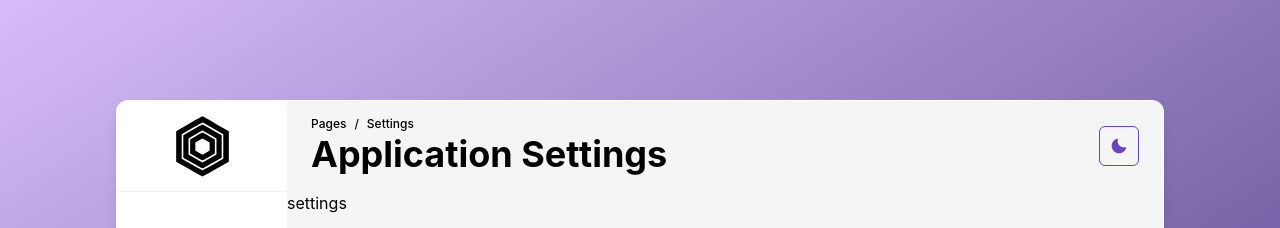
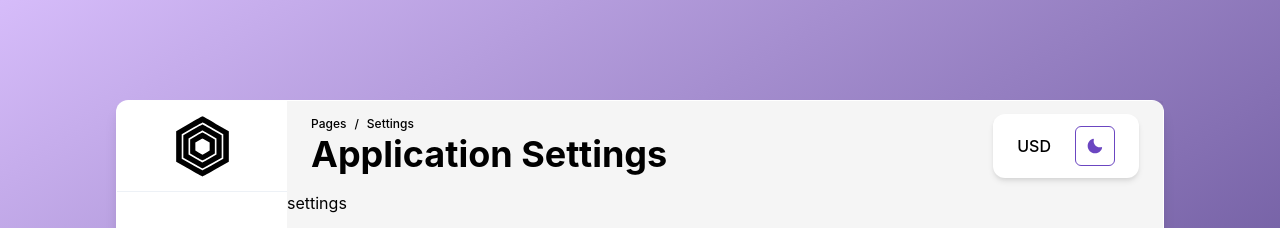
Before and after one commit to qrxt/currency, a React (Vite) app: page /settings in a window 1280 px wide. Shown: the top 228 px of the page. Built offline with nearby package versions, Linux system fonts and the light colour scheme.

Commit message:
Add basic currency text to Header

```diff
--- a/src/components/Header/Header.tsx
+++ b/src/components/Header/Header.tsx
@@ -9,6 +9,8 @@ import {
   BreadcrumbLink,
   IconButton,
   Heading,
+  Text,
+  Tooltip,
 } from "@chakra-ui/react";
 import { css } from "@emotion/react";
 import { MoonIcon, SunIcon } from "@chakra-ui/icons";
@@ -28,6 +30,9 @@ function Header() {
   const colorModeMessage = `Set ${colorMode} mode`;
   const colorModeIcon = colorMode === "light" ? <MoonIcon /> : <SunIcon />;
 
+  const basicCurrencyColor = useColorModeValue("black", "white");
+  const controlsBg = useColorModeValue("white", "whiteAlpha.200");
+
   return (
     <Box as="header" css={headerStyles} bg={bg}>
       <Flex h="100%" alignItems="center" px="6" justifyContent="space-between">
@@ -40,15 +45,23 @@ function Header() {
             </BreadcrumbItem>
 
             <BreadcrumbItem isCurrentPage>
-              <BreadcrumbLink as={RouterLink} to={pathname}>
-                {name}
-              </BreadcrumbLink>
+              <span>{name}</span>
             </BreadcrumbItem>
           </Breadcrumb>
 
           <Heading as="h1">{heading}</Heading>
         </Box>
 
+        <Box py={3} px={6} borderRadius="xl" boxShadow="md" bg={controlsBg}>
+          <Flex alignItems="center">
+            <Box mr={6}>
+              <Tooltip label="Basic currency" placement="auto-end">
+                {/* TODO: set actual basic currency */}
+                <Text fontWeight="medium" color={basicCurrencyColor}>
+                  USD
+                </Text>
+              </Tooltip>
+            </Box>
             <IconButton
               onClick={toggleColorMode}
               aria-label={colorModeMessage}
@@ -57,6 +70,8 @@ function Header() {
             />
           </Flex>
         </Box>
+      </Flex>
+    </Box>
   );
 }
 
--- a/src/components/Sidebar/Sidebar.tsx
+++ b/src/components/Sidebar/Sidebar.tsx
@@ -32,12 +32,7 @@ function NavItem(props: NavItemProps) {
 
   return (
     <ListItem p={3} position="relative">
-      <Flex
-        alignItems="center"
-        as={motion.div}
-        // whileHover={{ scale: 1.05 }}
-        // whileTap={{ scale: 0.95 }}
-      >
+      <Flex alignItems="center" as={motion.div}>
         <ListIcon
           as={icon}
           color={isCurrent ? "purple.500" : inactiveIconColor}
@@ -88,6 +83,7 @@ function Sidebar() {
 
                 return (
                   <NavItem
+                    key={route.name}
                     to={route.url}
                     text={route.name}
                     icon={route.icon}
```
Lines whose indentation alone changed are shown as unchanged.
